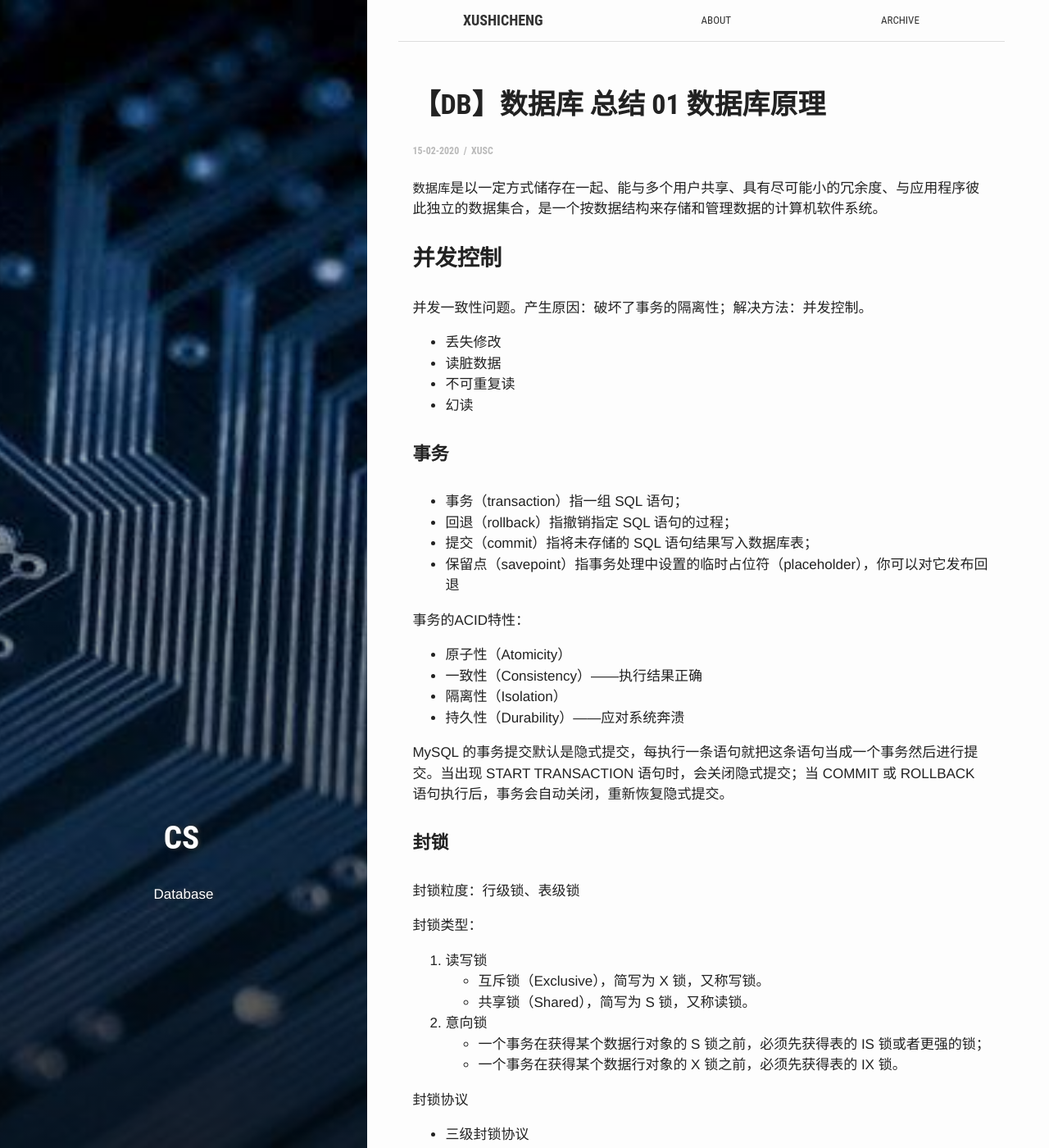
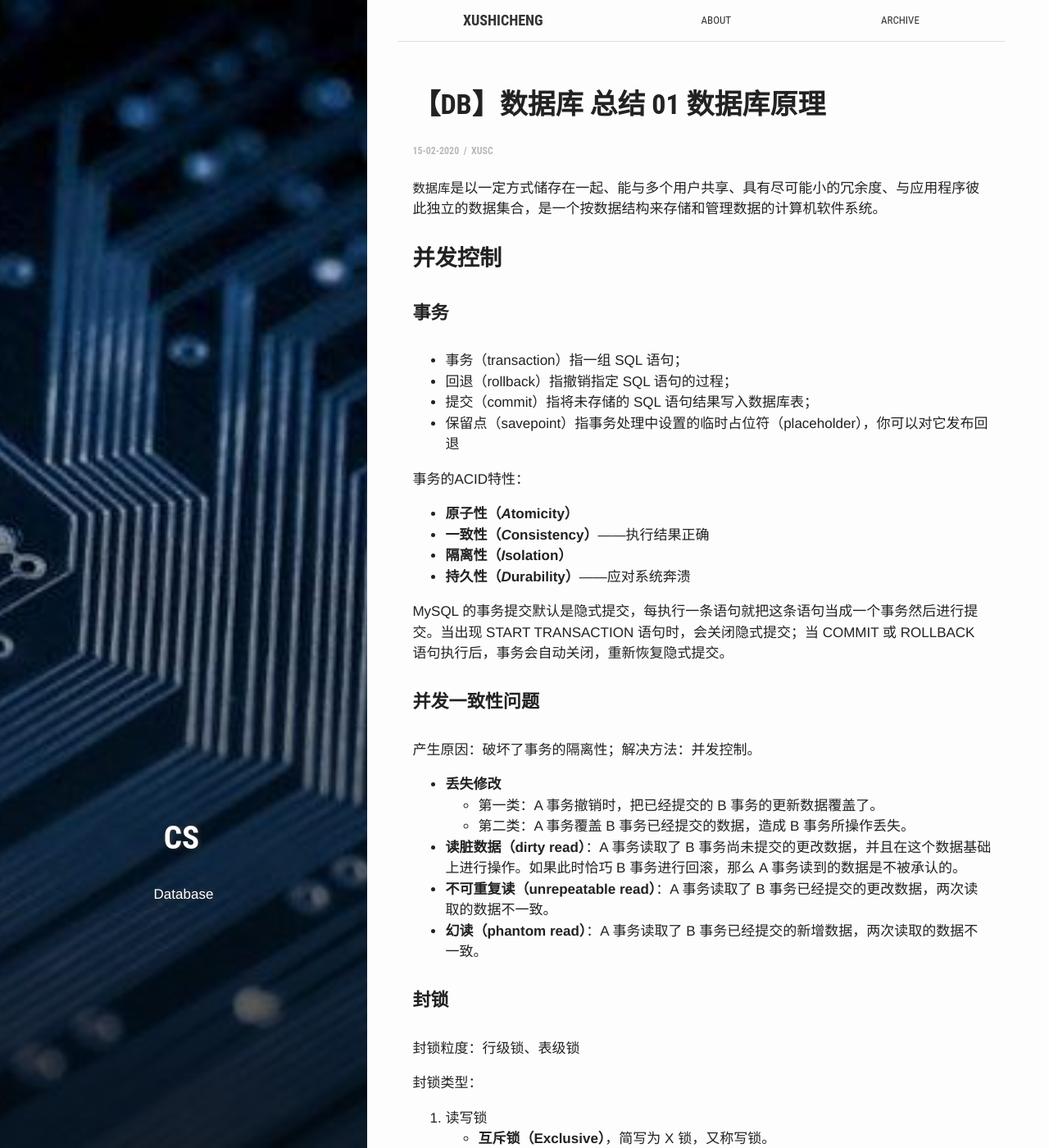
Before and after one commit to PetePro/PetePro.github.io, a Jekyll site: the page built from _posts/ComputerScience/2020-02-15-database.markdown, in a window 1280 px wide and 1400 px high. Shown: the whole window at 82% size. Built offline with Jekyll 4.4.1, drawn with Linux system fonts in a browser that asks for light colours; some web fonts are replaced; some of the changed text lies outside the part shown.

Commit message:
database

```diff
--- a/_posts/ComputerScience/2020-02-15-database.markdown
+++ b/_posts/ComputerScience/2020-02-15-database.markdown
@@ -26,20 +21,29 @@ bg: "CS.jpg"
 - 保留点（savepoint）指事务处理中设置的临时占位符（placeholder），你可以对它发布回退
 
 事务的ACID特性：
-- 原子性（Atomicity）
-- 一致性（Consistency）——执行结果正确
-- 隔离性（Isolation）
-- 持久性（Durability）——应对系统奔溃
+- **原子性（*A*tomicity）**
+- **一致性（*C*onsistency）**——执行结果正确
+- **隔离性（*I*solation）**
+- **持久性（*D*urability）**——应对系统奔溃
 
 MySQL 的事务提交默认是隐式提交，每执行一条语句就把这条语句当成一个事务然后进行提交。当出现 START TRANSACTION 语句时，会关闭隐式提交；当 COMMIT 或 ROLLBACK 语句执行后，事务会自动关闭，重新恢复隐式提交。
+
+#### 并发一致性问题
+产生原因：破坏了事务的隔离性；解决方法：并发控制。
+- **丢失修改**
+  - 第一类：A 事务撤销时，把已经提交的 B 事务的更新数据覆盖了。
+  - 第二类：A 事务覆盖 B 事务已经提交的数据，造成 B 事务所操作丢失。
+- **读脏数据（dirty read）**：A 事务读取了 B 事务尚未提交的更改数据，并且在这个数据基础上进行操作。如果此时恰巧 B 事务进行回滚，那么 A 事务读到的数据是不被承认的。
+- **不可重复读（unrepeatable read）**：A 事务读取了 B 事务已经提交的更改数据，两次读取的数据不一致。
+- **幻读（phantom read）**：A 事务读取了 B 事务已经提交的新增数据，两次读取的数据不一致。
 
 #### 封锁
 封锁粒度：行级锁、表级锁
 
 封锁类型：
 1. 读写锁
-   - 互斥锁（Exclusive），简写为 X 锁，又称写锁。
-   - 共享锁（Shared），简写为 S 锁，又称读锁。
+   - **互斥锁（Exclusive）**，简写为 X 锁，又称写锁。
+   - **共享锁（Shared）**，简写为 S 锁，又称读锁。
 2. 意向锁
    - 一个事务在获得某个数据行对象的 S 锁之前，必须先获得表的 IS 锁或者更强的锁；
    - 一个事务在获得某个数据行对象的 X 锁之前，必须先获得表的 IX 锁。
@@ -56,11 +60,22 @@ MySQL 的事务提交默认是隐式提交，每执行一条语句就把这条
   - 可串行化调度：通过并发控制，使得并发执行的事务结果与某个串行执行的事务结果相同。
   - 事务遵循两段锁协议是保证可串行化调度的充分条件。
 
+数据库语句会隐式采用必要的锁
+- 行独占锁：`INSERT, UPDATE, DELETE`
+- 行共享锁：`SELECT FOR UPDATE`
+
 #### 隔离级别
-- 未提交读（READ UNCOMMITTED）：事务中的修改，即使没有提交，对其它事务也是可见的。
-- 提交读（READ COMMITTED）：一个事务只能读取已经提交的事务所做的修改。
-- 可重复读（REPEATABLE READ）：保证在同一个事务中多次读取同一数据的结果是一样的。
-- 可串行化（SERIALIZABLE）：强制事务串行执行，这样多个事务互不干扰，不会出现并发一致性问题。
+- **未提交读（READ UNCOMMITTED）**：事务中的修改，即使没有提交，对其它事务也是可见的。
+- **提交读（READ COMMITTED）**：一个事务只能读取已经提交的事务所做的修改。
+- **可重复读（REPEATABLE READ）**：保证在同一个事务中多次读取同一数据的结果是一样的。
+- **可串行化（SERIALIZABLE）**：强制事务串行执行，这样多个事务互不干扰，不会出现并发一致性问题。
+
+隔离级别|读脏数据|不可重复读|幻读
+:-:|:-:|:-:|:-:
+未提交读|可能|可能|可能
+提交读|不可能|可能|可能
+可重复读|不可能|不可能|可能
+可串行化|不可能|不可能|不可能
 
 **多版本并发控制**（Multi-Version Concurrency Control, MVCC）是 MySQL 的 InnoDB 存储引擎实现隔离级别的一种具体方式，用于实现提交读和可重复读这两种隔离级别。在 MVCC 中事务的修改操作（DELETE、INSERT、UPDATE）会为数据行新增一个版本快照。
 
```
Also changed, not shown: other parts of _posts/ComputerScience/2020-02-15-database.markdown (+7 -12 lines), _posts/ComputerScience/2020-02-15-mysql.markdown (+19 -0 lines).
